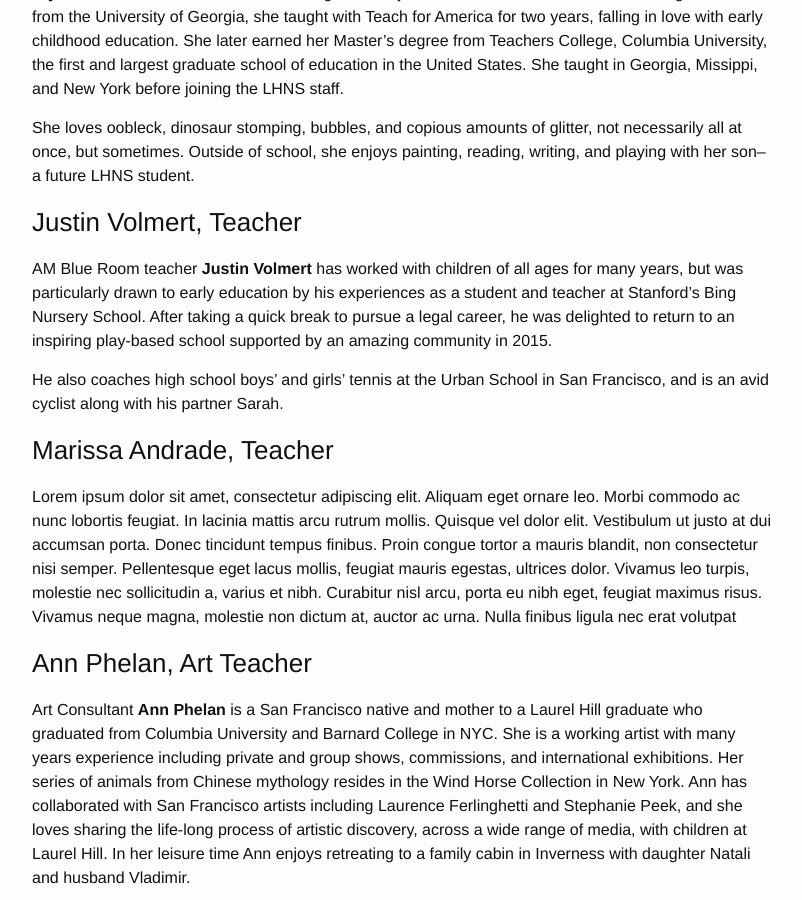
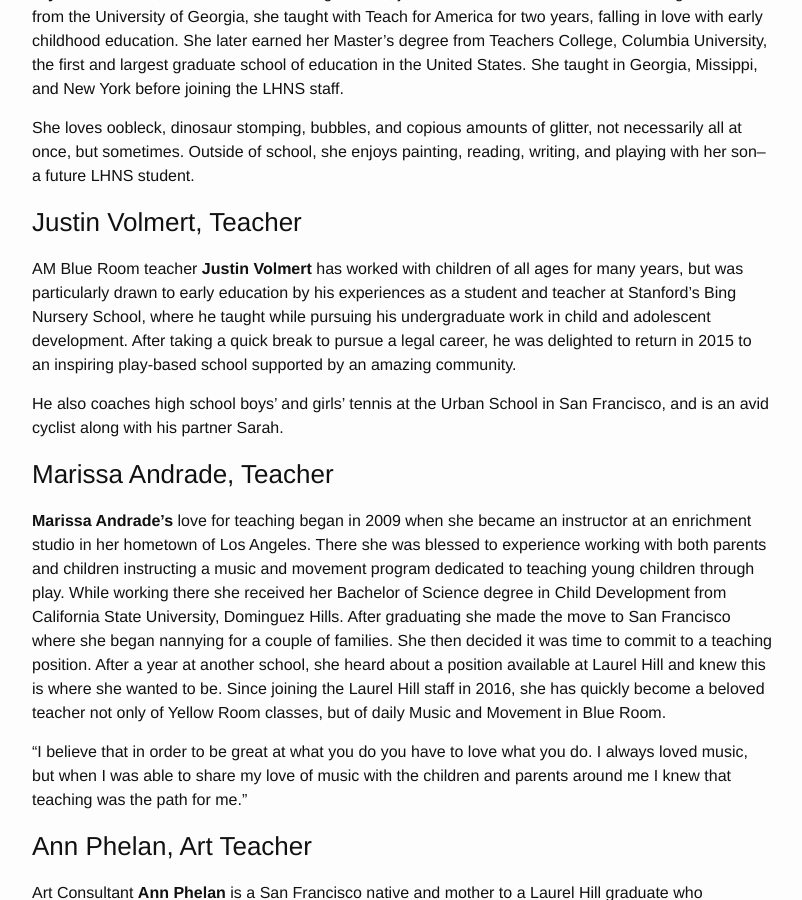
Before and after one commit to saliemchiu/lhns, a Jekyll site: the page built from _about_us/our-staff.md, in a window 1280 px wide and 900 px high, scrolled down 1875 px. Shown: the whole window, without its empty margins (238-1040 px from the left). Built offline with Jekyll 4.4.1, drawn with Linux system fonts in a browser that asks for light colours.

Commit message:
updated marissas and justins bios

```diff
--- a/_about_us/our-staff.md
+++ b/_about_us/our-staff.md
@@ -56,14 +56,16 @@ She loves oobleck, dinosaur stomping, bubbles, and copious amounts of glitter, n
 
 ### Justin Volmert, Teacher
 
-AM Blue Room teacher **Justin Volmert** has worked with children of all ages for many years, but was particularly drawn to early education by his experiences as a student and teacher at Stanford’s Bing Nursery School. After taking a quick break to pursue a legal career, he was delighted to return to an inspiring play-based school supported by an amazing community in 2015.
+AM Blue Room teacher **Justin Volmert** has worked with children of all ages for many years, but was particularly drawn to early education by his experiences as a student and teacher at Stanford's Bing Nursery School, where he taught while pursuing his undergraduate work in child and adolescent development. After taking a quick break to pursue a legal career, he was delighted to return in 2015 to an inspiring play-based school supported by an amazing community.
 
-He also coaches high school boys’ and girls’ tennis at the Urban School in San Francisco, and is an avid cyclist along with his partner Sarah.
+He also coaches high school boys' and girls' tennis at the Urban School in San Francisco, and is an avid cyclist along with his partner Sarah.
 
 
 ### Marissa Andrade, Teacher
 
-Lorem ipsum dolor sit amet, consectetur adipiscing elit. Aliquam eget ornare leo. Morbi commodo ac nunc lobortis feugiat. In lacinia mattis arcu rutrum mollis. Quisque vel dolor elit. Vestibulum ut justo at dui accumsan porta. Donec tincidunt tempus finibus. Proin congue tortor a mauris blandit, non consectetur nisi semper. Pellentesque eget lacus mollis, feugiat mauris egestas, ultrices dolor. Vivamus leo turpis, molestie nec sollicitudin a, varius et nibh. Curabitur nisl arcu, porta eu nibh eget, feugiat maximus risus. Vivamus neque magna, molestie non dictum at, auctor ac urna. Nulla finibus ligula nec erat volutpat
+**Marissa Andrade's** love for teaching began in 2009 when she became an instructor at an enrichment studio in her hometown of Los Angeles. There she was blessed to experience working with both parents and children instructing a music and movement program dedicated to teaching young children through play. While working there she received her Bachelor of Science degree in Child Development from California State University, Dominguez Hills. After graduating she made the move to San Francisco where she began nannying for a couple of families. She then decided it was time to commit to a teaching position. After a year at another school, she heard about a position available at Laurel Hill and knew this is where she wanted to be. Since joining the Laurel Hill staff in 2016, she has quickly become a beloved teacher not only of Yellow Room classes, but of daily Music and Movement in Blue Room.
+
+"I believe that in order to be great at what you do you have to love what you do. I always loved music, but when I was able to share my love of music with the children and parents around me I knew that teaching was the path for me."
 
 ### Ann Phelan, Art Teacher
 
```
